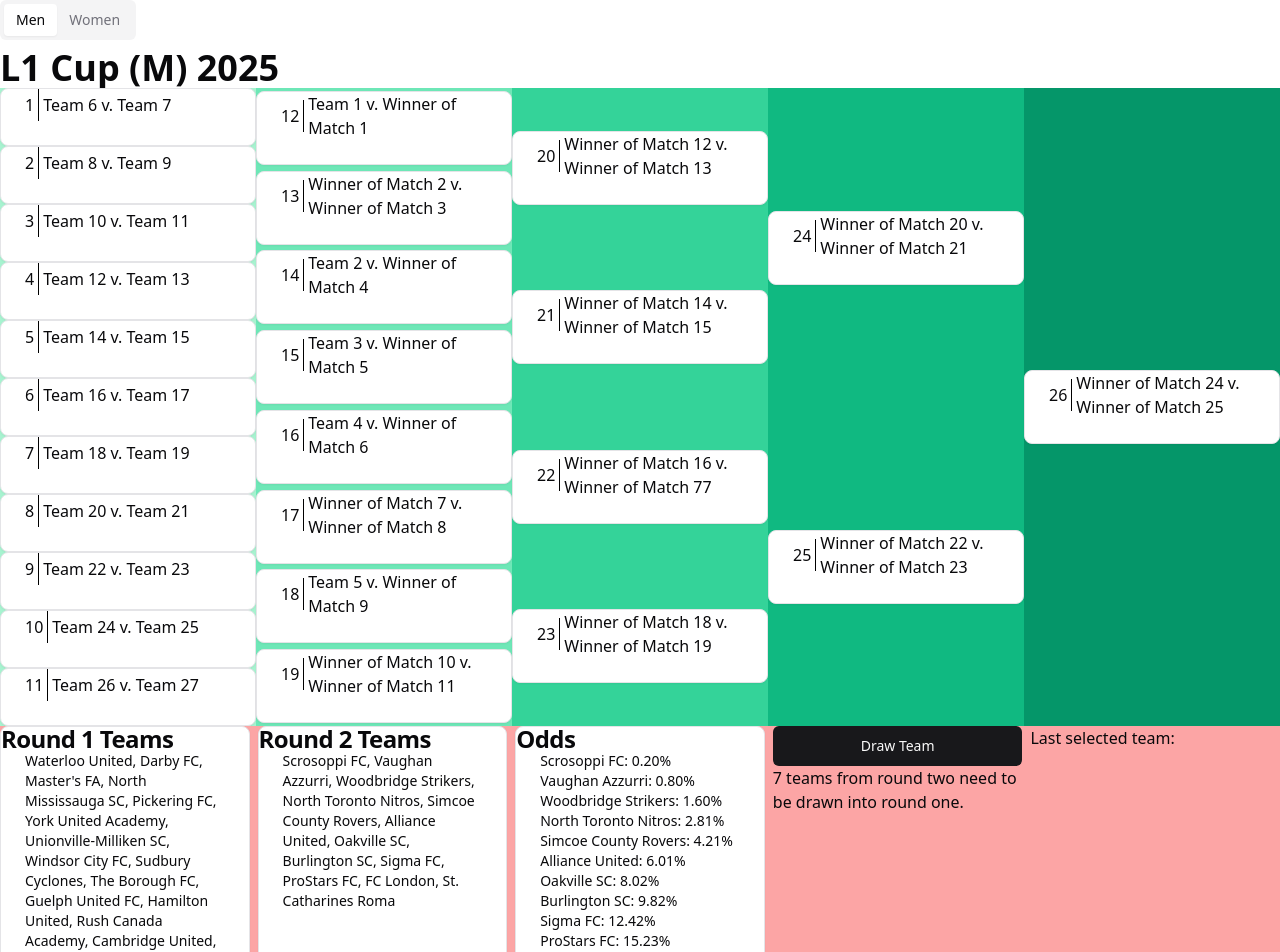
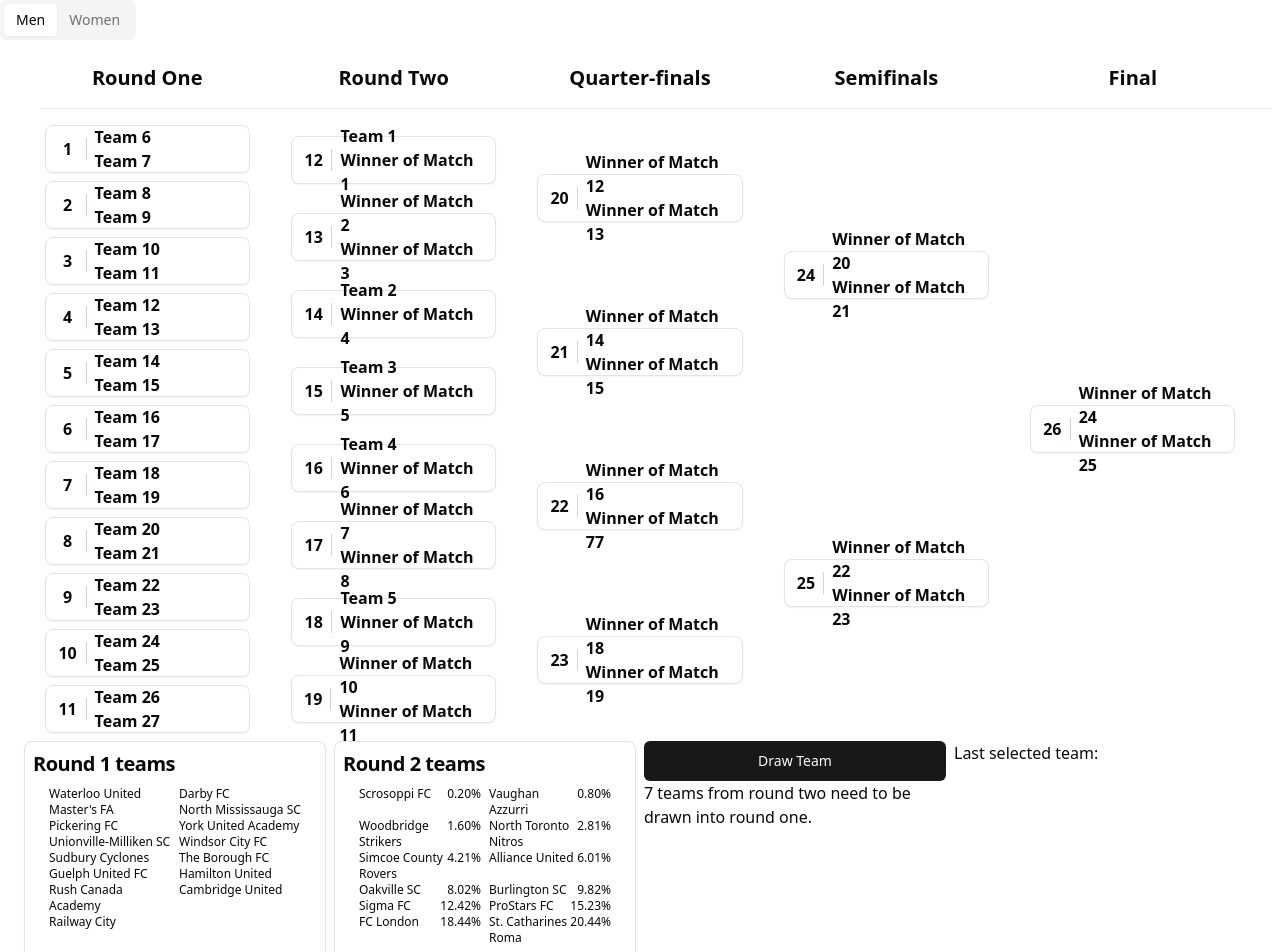
Before and after one commit to jjjjjjonathan/cup-draws, a React (Vite) app: page / in a window 1280 px wide. Shown: the top 952 px of the page. Built offline with nearby package versions, Linux system fonts and the light colour scheme.

Commit message:
Update UI

```diff
--- a/src/App.tsx
+++ b/src/App.tsx
@@ -18,7 +18,6 @@ function App() {
         <Bracket
           firstRoundTeamList={mensFirstRound}
           byeRoundTeamList={mensByeRound}
-          title='L1 Cup (M) 2025'
           byeTeamCount={5}
           isMensBracket={true}
         />
@@ -27,7 +26,6 @@ function App() {
         <Bracket
           firstRoundTeamList={womensFirstRound}
           byeRoundTeamList={womensByeRound}
-          title='L1 Cup (W) 2025'
           byeTeamCount={7}
           isMensBracket={false}
         />
--- a/src/components/bracket.tsx
+++ b/src/components/bracket.tsx
@@ -9,7 +9,6 @@ import { WomensMatches } from './womens-matches';
 type BracketProps = {
   firstRoundTeamList: Team[];
   byeRoundTeamList: Team[];
-  title: string;
   byeTeamCount: number;
   isMensBracket: boolean;
 };
@@ -17,7 +16,6 @@ type BracketProps = {
 export const Bracket = ({
   firstRoundTeamList,
   byeRoundTeamList,
-  title,
   byeTeamCount,
   isMensBracket,
 }: BracketProps) => {
@@ -107,42 +105,26 @@ export const Bracket = ({
 
   return (
     <>
-      <h1 className='text-4xl font-bold'>{title}</h1>
-      <div className='flex flex-col justify-between'>
+      <div className='m-2 p-4'>
         {isMensBracket ? (
           <MensMatches teams={bracketSeeding} />
         ) : (
           <WomensMatches teams={bracketSeeding} />
         )}
-        <div className='bg-red-300 grid grid-cols-5 gap-x-2'>
-          <Card>
-            <CardTitle>Round 1 Teams</CardTitle>
-            <CardContent className='text-sm'>
-              {firstRoundTeams.map((team) => team.name).join(', ')}
-            </CardContent>
-          </Card>
-          <Card>
-            <CardTitle>Round 2 Teams</CardTitle>
-            <CardContent className='text-sm'>
-              {byeTeams.map((team) => team.name).join(', ')}
-            </CardContent>
-          </Card>
-          <Card>
-            <CardTitle>Odds</CardTitle>
-            <CardContent className='text-sm'>
-              {byeTeams.length > byeTeamCount ? (
-                <ul>
-                  {byeTeams.map((team) => (
-                    <li key={team.name}>
-                      {team.name}:{' '}
-                      {((team.drawSlips / seededTeams.length) * 100).toFixed(2)}
-                      %
-                    </li>
-                  ))}
-                </ul>
-              ) : null}
-            </CardContent>
-          </Card>
+        <div className='grid grid-cols-4 gap-x-2 pt-2'>
+          <TeamList
+            title='Round 1 teams'
+            teams={firstRoundTeams}
+            shouldCountOdds={false}
+            seededTeams={seededTeams}
+          />
+          <TeamList
+            title='Round 2 teams'
+            teams={byeTeams}
+            shouldCountOdds={byeTeams.length > byeTeamCount}
+            seededTeams={seededTeams}
+          />
+
           <div className='flex flex-col'>
             <Button onClick={drawTeam} disabled={firstRoundTeams.length <= 0}>
               Draw Team
@@ -158,3 +140,33 @@ export const Bracket = ({
     </>
   );
 };
+type TeamListProps = {
+  teams: Team[];
+  title: string;
+  shouldCountOdds: boolean;
+  seededTeams: Team[];
+};
+const TeamList = ({
+  teams,
+  title,
+  shouldCountOdds,
+  seededTeams,
+}: TeamListProps) => {
+  return (
+    <Card>
+      <CardTitle className='p-2 text-xl'>{title}</CardTitle>
+      <CardContent className='text-xs grid grid-cols-2 gap-x-2'>
+        {teams.map((team) => (
+          <div className='text-ellipsis flex flex-row justify-between'>
+            <p>{team.name}</p>
+            {shouldCountOdds ? (
+              <span>
+                {((team.drawSlips / seededTeams.length) * 100).toFixed(2)}%
+              </span>
+            ) : null}
+          </div>
+        ))}
+      </CardContent>
+    </Card>
+  );
+};
--- a/src/components/match.tsx
+++ b/src/components/match.tsx
@@ -1,4 +1,4 @@
-import { Card, CardContent } from '@/components/ui/card';
+import { Card } from '@/components/ui/card';
 import { Separator } from './ui/separator';
 
 type MatchProps = {
@@ -9,14 +9,15 @@ type MatchProps = {
 
 export const Match = ({ matchNumber, homeTeam, awayTeam }: MatchProps) => {
   return (
-    <Card>
-      <CardContent className='space-x-1 flex flex-row items-center w-full'>
-        <div className='my-auto'>{matchNumber}</div>
-        <Separator orientation='vertical' className='bg-black h-8' />
+    <Card className='p-1 h-12 w-5/6 mx-auto'>
+      <div className='flex flex-row font-semibold gap-x-2 h-full items-center w-full p-2'>
+        <div className='w-5 text-center'>{matchNumber}</div>
+        <Separator orientation='vertical' className='bg-slate-300 h-full' />
         <div className=''>
-          {homeTeam} v. {awayTeam}
+          <p className='text-ellipsis'>{homeTeam}</p>
+          <p className='text-truncate'>{awayTeam}</p>
         </div>
-      </CardContent>
+      </div>
     </Card>
   );
 };
--- a/src/components/mens-matches.tsx
+++ b/src/components/mens-matches.tsx
@@ -1,6 +1,7 @@
 import { Match } from './match';
 import type { Team } from '@/lib/helpers';
 import { getTeamName } from '@/lib/helpers';
+import { Separator } from './ui/separator';
 
 type MensMatchesProps = {
   teams: Team[];
@@ -8,8 +9,17 @@ type MensMatchesProps = {
 
 export function MensMatches({ teams }: MensMatchesProps) {
   return (
+    <>
+      <div className='grid grid-cols-5 text-center font-semibold text-xl'>
+        <p>Round One</p>
+        <p>Round Two</p>
+        <p>Quarter-finals</p>
+        <p>Semifinals</p>
+        <p>Final</p>
+      </div>
+      <Separator className='m-4' />
       <div className='grid grid-cols-5'>
-      <div className='flex flex-col h-full bg-emerald-200 justify-around'>
+        <div className='flex flex-col h-full justify-around gap-y-2'>
           <Match
             matchNumber={1}
             homeTeam={getTeamName(5, teams)}
@@ -66,7 +76,7 @@ export function MensMatches({ teams }: MensMatchesProps) {
             awayTeam={getTeamName(26, teams)}
           />
         </div>
-      <div className='flex flex-col bg-emerald-300 h-full justify-around'>
+        <div className='flex flex-col h-full justify-around gap-y-2'>
           <Match
             matchNumber={12}
             homeTeam={getTeamName(0, teams)}
@@ -108,7 +118,7 @@ export function MensMatches({ teams }: MensMatchesProps) {
             awayTeam='Winner of Match 11'
           />
         </div>
-      <div className='flex flex-col h-full bg-emerald-400 justify-around'>
+        <div className='flex flex-col h-full justify-around gap-y-2'>
           <Match
             matchNumber={20}
             homeTeam='Winner of Match 12'
@@ -130,7 +140,7 @@ export function MensMatches({ teams }: MensMatchesProps) {
             awayTeam='Winner of Match 19'
           />
         </div>
-      <div className='flex flex-col h-full bg-emerald-500 justify-around'>
+        <div className='flex flex-col h-full justify-around gap-y-2'>
           <Match
             matchNumber={24}
             homeTeam='Winner of Match 20'
@@ -142,7 +152,7 @@ export function MensMatches({ teams }: MensMatchesProps) {
             awayTeam='Winner of Match 23'
           />
         </div>
-      <div className='flex flex-col h-full bg-emerald-600 justify-around'>
+        <div className='flex flex-col h-full justify-around gap-y-2'>
           <Match
             matchNumber={26}
             homeTeam='Winner of Match 24'
@@ -150,5 +160,6 @@ export function MensMatches({ teams }: MensMatchesProps) {
           />
         </div>
       </div>
+    </>
   );
 }
--- a/src/components/womens-matches.tsx
+++ b/src/components/womens-matches.tsx
@@ -1,6 +1,7 @@
 import { Match } from './match';
 import type { Team } from '@/lib/helpers';
 import { getTeamName } from '@/lib/helpers';
+import { Separator } from './ui/separator';
 
 type WomensMatchesProps = {
   teams: Team[];
@@ -8,8 +9,17 @@ type WomensMatchesProps = {
 
 export function WomensMatches({ teams }: WomensMatchesProps) {
   return (
+    <>
+      <div className='grid grid-cols-5 text-center font-semibold text-xl'>
+        <p>Round One</p>
+        <p>Round Two</p>
+        <p>Quarter-finals</p>
+        <p>Semifinals</p>
+        <p>Final</p>
+      </div>
+      <Separator className='m-4' />
       <div className='grid grid-cols-5'>
-      <div className='flex flex-col h-full justify-around bg-violet-200'>
+        <div className='flex flex-col h-full justify-around gap-y-2'>
           <Match
             matchNumber={1}
             homeTeam={getTeamName(7, teams)}
@@ -56,7 +66,7 @@ export function WomensMatches({ teams }: WomensMatchesProps) {
             awayTeam={getTeamName(24, teams)}
           />
         </div>
-      <div className='flex flex-col h-full justify-around bg-violet-300'>
+        <div className='flex flex-col h-full justify-around gap-y-2'>
           <Match
             matchNumber={10}
             homeTeam={getTeamName(0, teams)}
@@ -98,7 +108,7 @@ export function WomensMatches({ teams }: WomensMatchesProps) {
             awayTeam='Winner of Match 9'
           />
         </div>
-      <div className='flex flex-col h-full justify-around bg-violet-400'>
+        <div className='flex flex-col h-full justify-around gap-y-2'>
           <Match
             matchNumber={18}
             homeTeam='Winner of Match 10'
@@ -120,7 +130,7 @@ export function WomensMatches({ teams }: WomensMatchesProps) {
             awayTeam='Winner of Match 17'
           />
         </div>
-      <div className='flex flex-col h-full justify-around bg-violet-500'>
+        <div className='flex flex-col h-full justify-around gap-y-2'>
           <Match
             matchNumber={22}
             homeTeam='Winner of Match 18'
@@ -132,7 +142,7 @@ export function WomensMatches({ teams }: WomensMatchesProps) {
             awayTeam='Winner of Match 21'
           />
         </div>
-      <div className='flex flex-col h-full justify-around bg-violet-600'>
+        <div className='flex flex-col h-full justify-around gap-y-2'>
           <Match
             matchNumber={24}
             homeTeam='Winner of Match 22'
@@ -140,5 +150,6 @@ export function WomensMatches({ teams }: WomensMatchesProps) {
           />
         </div>
       </div>
+    </>
   );
 }
--- a/src/index.css
+++ b/src/index.css
@@ -27,7 +27,7 @@
     --chart-3: 197 37% 24%;
     --chart-4: 43 74% 66%;
     --chart-5: 27 87% 67%;
-    --radius: 0.5rem
+    --radius: 0.5rem;
   }
   .dark {
     --background: 240 10% 3.9%;
@@ -53,7 +53,7 @@
     --chart-2: 160 60% 45%;
     --chart-3: 30 80% 55%;
     --chart-4: 280 65% 60%;
-    --chart-5: 340 75% 55%
+    --chart-5: 340 75% 55%;
   }
 }
 @layer base {
```
Lines whose indentation alone changed are shown as unchanged.
